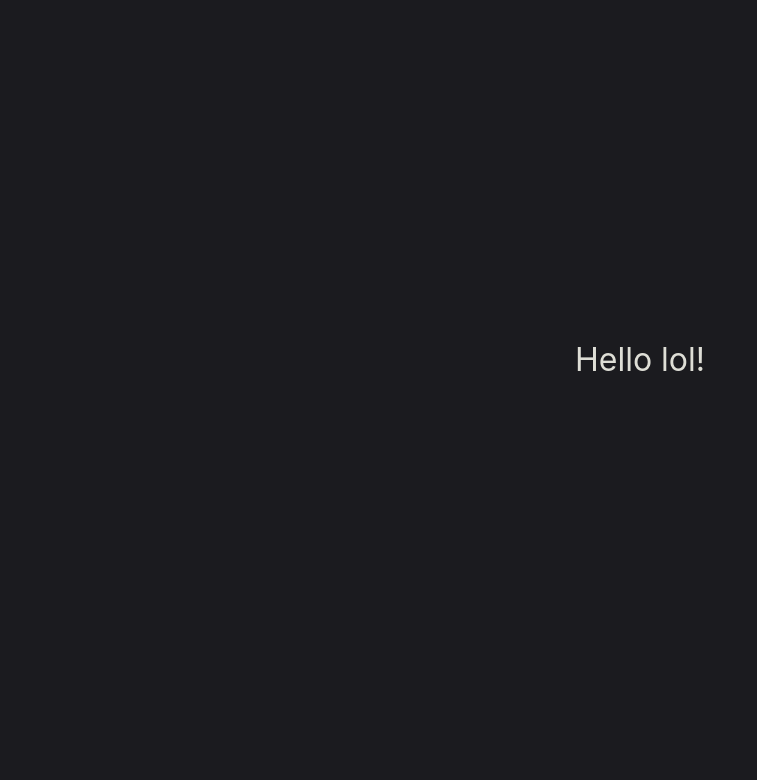
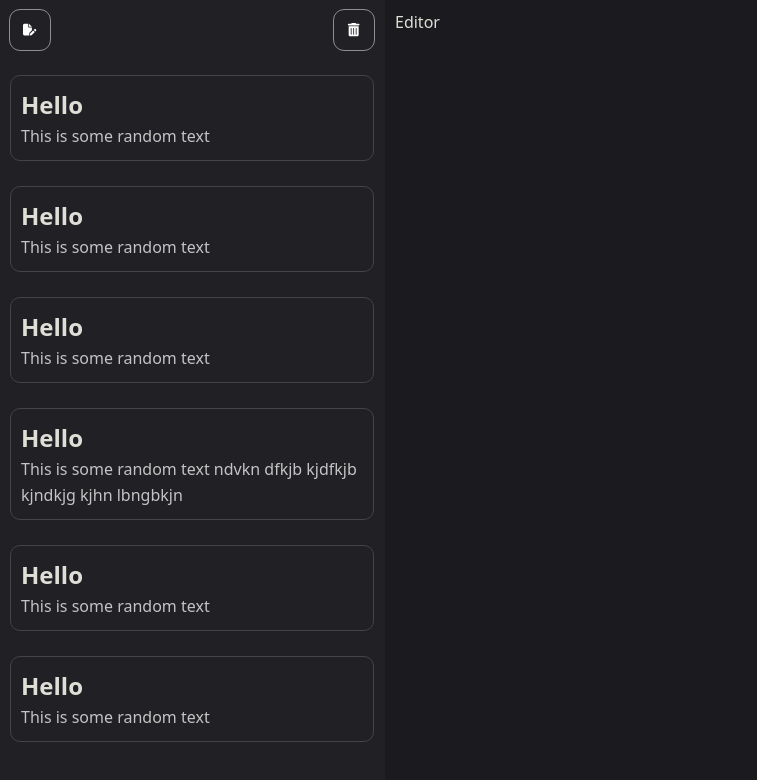
Before and after one commit to swaritiscool/note-md, a React (Vite) app in the folder src/renderer/: page / in a window 1280 px wide. Shown: the top 780 px of the page, without its empty margins (0-757 px from the left). Built offline with nearby package versions, Linux system fonts and the light colour scheme.

Commit message:
Initial App Layout Made

```diff
--- a/src/renderer/src/App.jsx
+++ b/src/renderer/src/App.jsx
@@ -1,15 +1,24 @@
-import Versions from './components/Versions'
-import electronLogo from './assets/electron.svg'
+import { RootLayout, Sidebar, Editor } from '@/components'
+import { NoteCard } from '@/components'
 
 function App() {
   const ipcHandle = () => window.electron.ipcRenderer.send('ping')
 
   return (
-    <>
-      <div>
-        <h1>Hello lol!</h1>
-      </div>
-    </>
+    <RootLayout>
+      <Sidebar>
+        <NoteCard title={'Hello'} sub={'This is some random text'} />
+        <NoteCard title={'Hello'} sub={'This is some random text'} />
+        <NoteCard title={'Hello'} sub={'This is some random text'} />
+        <NoteCard
+          title={'Hello'}
+          sub={'This is some random text ndvkn dfkjb kjdfkjb kjndkjg kjhn lbngbkjn'}
+        />
+        <NoteCard title={'Hello'} sub={'This is some random text'} />
+        <NoteCard title={'Hello'} sub={'This is some random text'} />
+      </Sidebar>
+      <Editor>Editor</Editor>
+    </RootLayout>
   )
 }
 
--- a/src/renderer/src/assets/base.css
+++ b/src/renderer/src/assets/base.css
@@ -1,3 +1,19 @@
+@import url('https://fonts.googleapis.com/css2?family=Sansation:ital,wght@0,300;0,400;0,700;1,300;1,400;1,700&display=swap');
+
+::-webkit-scrollbar {
+  width: 3px;
+}
+
+::-webkit-scrollbar-track {
+  background: #202025;
+  padding: 3px;
+}
+
+::-webkit-scrollbar-thumb {
+  background: #616168;
+  border-radius: 100px;
+}
+
 :root {
   --ev-c-white: #ffffff;
   --ev-c-white-soft: #f8f8f8;
@@ -37,6 +53,9 @@
   box-sizing: border-box;
   margin: 0;
   font-weight: normal;
+  font-weight: 400;
+  font-family: 'Sansation', sans;
+  scroll-behavior: smooth;
 }
 
 ul {
@@ -48,19 +67,6 @@ body {
   color: var(--color-text);
   background: var(--color-background);
   line-height: 1.6;
-  font-family:
-    Inter,
-    -apple-system,
-    BlinkMacSystemFont,
-    'Segoe UI',
-    Roboto,
-    Oxygen,
-    Ubuntu,
-    Cantarell,
-    'Fira Sans',
-    'Droid Sans',
-    'Helvetica Neue',
-    sans-serif;
   text-rendering: optimizeLegibility;
   -webkit-font-smoothing: antialiased;
   -moz-osx-font-smoothing: grayscale;
--- /dev/null
+++ b/src/renderer/src/components/ActionButton.jsx
@@ -0,0 +1,10 @@
+import React from 'react'
+import './styles/ActionButton.css'
+
+export const ActionButton = ({ children, ...props }) => {
+  return (
+    <button {...props} className="Action">
+      {children}
+    </button>
+  )
+}
--- a/src/renderer/src/components/AppLayout.jsx
+++ b/src/renderer/src/components/AppLayout.jsx
@@ -0,0 +1,36 @@
+import React from 'react'
+import './styles/Layout.css'
+import { ActionButton } from './ActionButton'
+import { FaFilePen, FaTrashCan } from 'react-icons/fa6'
+
+export const Sidebar = ({ children, ...props }) => {
+  return (
+    <div className="sidebar" {...props}>
+      <div className="utils">
+        <ActionButton>
+          <FaFilePen color="#fff" />
+        </ActionButton>
+        <ActionButton>
+          <FaTrashCan color="#fff" />
+        </ActionButton>
+      </div>
+      {children}
+    </div>
+  )
+}
+
+export const Editor = ({ children, ...props }, ref) => {
+  return (
+    <div className="editor" {...props} ref={ref}>
+      {children}
+    </div>
+  )
+}
+
+export const RootLayout = ({ children, ...props }) => {
+  return (
+    <div className="main" {...props}>
+      {children}
+    </div>
+  )
+}
--- /dev/null
+++ b/src/renderer/src/components/Note_Card.jsx
@@ -0,0 +1,11 @@
+import React from 'react'
+import './styles/Card.css'
+
+export const NoteCard = ({ title, sub }) => {
+  return (
+    <div className="card">
+      <p className="Title">{title}</p>
+      <p className="Subtext">{sub}</p>
+    </div>
+  )
+}
--- a/src/renderer/src/components/index.js
+++ b/src/renderer/src/components/index.js
@@ -0,0 +1,2 @@
+export * from './AppLayout'
+export * from './Note_Card'
--- /dev/null
+++ b/src/renderer/src/components/styles/ActionButton.css
@@ -0,0 +1,20 @@
+.Action {
+  padding: 5px;
+  background-color: rgba(255, 255, 255, 0);
+  border: none;
+  outline: #8f8f8f 1px solid;
+  display: flex;
+  align-items: center;
+  justify-content: center;
+  height: 40px;
+  width: 40px;
+  border-radius: 10px;
+  transition: 150ms ease-in-out;
+}
+
+.Action:hover {
+  font-size: 18px;
+  background-color: #ffffff1f;
+  cursor: pointer;
+  outline: #eee 1px solid;
+}
--- /dev/null
+++ b/src/renderer/src/components/styles/Card.css
@@ -0,0 +1,15 @@
+.card {
+  border: 1px solid #444444;
+  border-radius: 10px;
+  padding: 10px;
+}
+
+.Title {
+  font-size: 24px;
+  font-weight: 600;
+}
+
+.Subtext {
+  font-weight: 200;
+  color: #c4c4c4;
+}
--- /dev/null
+++ b/src/renderer/src/components/styles/Layout.css
@@ -0,0 +1,33 @@
+.main {
+  display: flex;
+  flex-direction: row;
+  height: 100vh;
+  /* background-color: aqua; */
+  width: 100vw;
+}
+
+.sidebar {
+  display: flex;
+  flex-direction: column;
+  width: 30%;
+  height: 100%;
+  background-color: #202025;
+  padding: 10px;
+  gap: 25px;
+  overflow: auto;
+}
+
+.utils {
+  display: flex;
+  flex-direction: row;
+  width: 100%;
+  justify-content: space-between;
+}
+
+.editor {
+  padding: 10px;
+  display: flex;
+  overflow: auto;
+  height: 100%;
+  border-left: 1px solid #202025;
+}
```
Also changed, not shown: package.json (+6 -1 lines), 1 other file (tests, documents, lock files or other folders).
